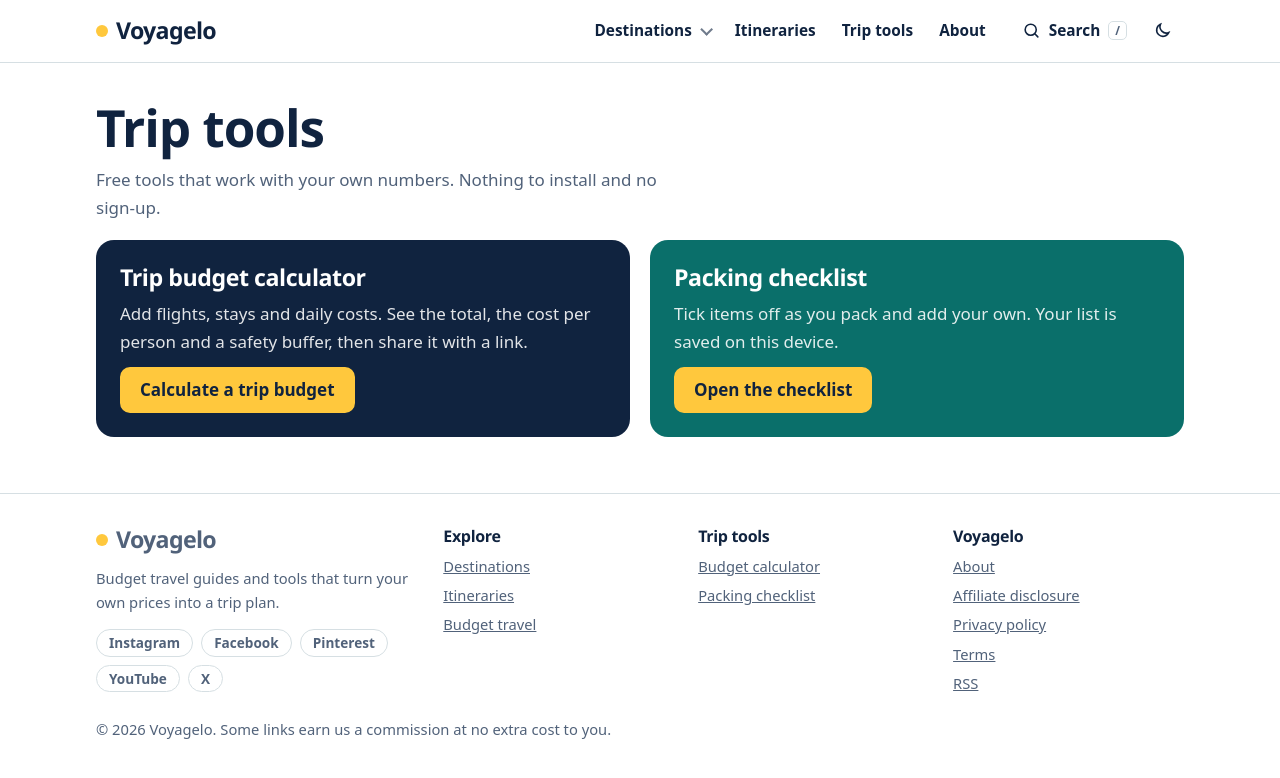
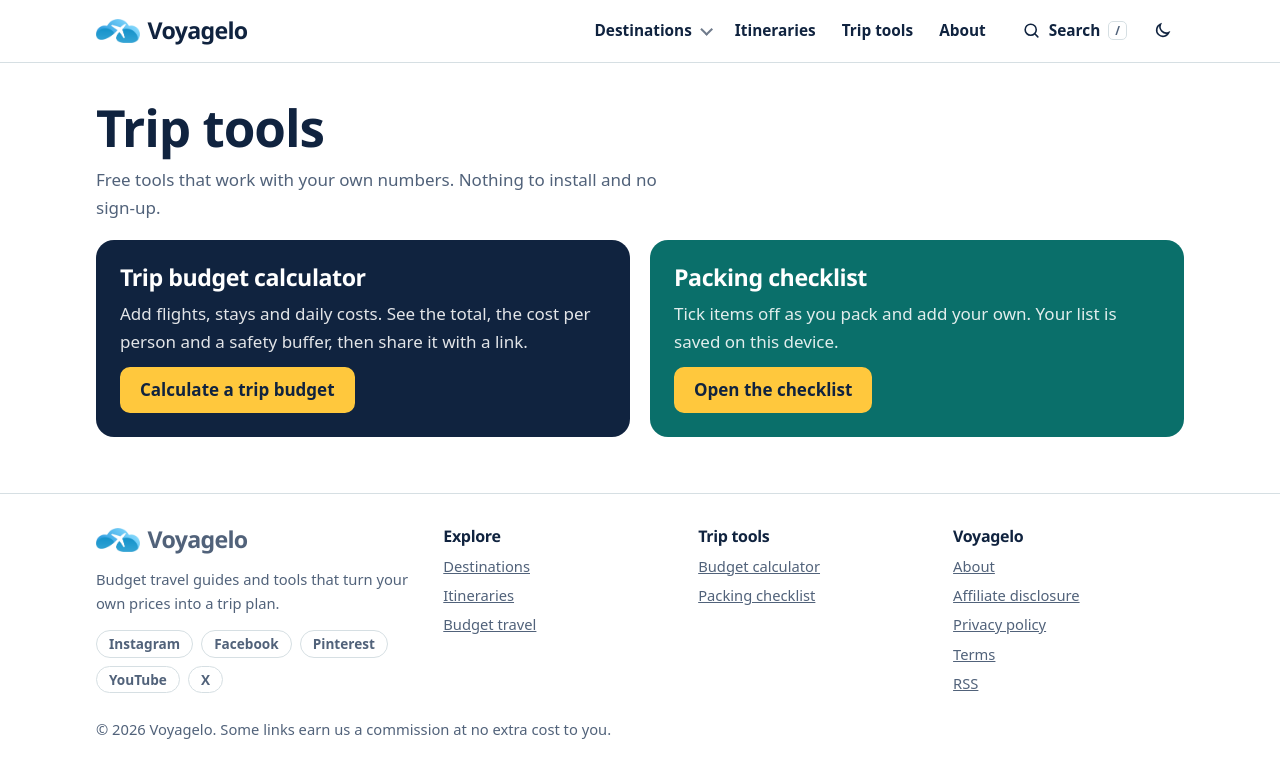
Before and after one commit to abdolife25/abdolife25.github.io, an Astro site: page /tools in a window 1280 px wide. Built offline with nearby package versions, Linux system fonts and the light colour scheme; Astro itself is replaced by a stand-in of ours.

Commit message:
Add Voyagelo logo: header, footer, favicon set, default share image
Co-Authored-By: Claude Sonnet 5.5 <noreply@anthropic.com>
Claude-Session: https://claude.ai/code/session_01QsAyHgXqZZUSfd89FHXq44

```diff
--- a/src/layouts/Base.astro
+++ b/src/layouts/Base.astro
@@ -8,7 +8,7 @@ interface Props { title: string; description?: string; path?: string; image?: st
 const { title, description = SITE.tagline, path = Astro.url.pathname, image, type = 'website', noindex = false } = Astro.props;
 const full = title === SITE.name ? `${SITE.name} | ${SITE.tagline}` : `${title} | ${SITE.name}`;
 const canonical = new URL(path, SITE.url).href;
-const img = image ? (image.startsWith('http') ? image : new URL(image, SITE.url).href) : undefined;
+const img = image ? (image.startsWith('http') ? image : new URL(image, SITE.url).href) : new URL('/images/brand/og-default.png', SITE.url).href;
 const here = Astro.url.pathname;
 const posts = await getCollection('posts');
 const counts = new Map<string, number>();
@@ -37,8 +37,11 @@ const links = [
   {img && <meta property="og:image" content={img}>}
   <meta name="twitter:card" content={img ? 'summary_large_image' : 'summary'}>
   <link rel="alternate" type="application/rss+xml" title="Voyagelo" href="/feed.xml">
-  <link rel="icon" href="/favicon.ico">
-  <script type="application/ld+json" set:html={JSON.stringify({ '@context': 'https://schema.org', '@type': 'Organization', name: SITE.name, url: SITE.url, sameAs: SITE.social.map((x) => x.url) })}></script>
+  <link rel="icon" href="/favicon.ico" sizes="48x48">
+  <link rel="icon" type="image/png" sizes="32x32" href="/images/brand/favicon-32.png">
+  <link rel="icon" type="image/png" sizes="192x192" href="/images/brand/icon-192.png">
+  <link rel="apple-touch-icon" href="/images/brand/apple-touch-icon.png">
+  <script type="application/ld+json" set:html={JSON.stringify({ '@context': 'https://schema.org', '@type': 'Organization', name: SITE.name, url: SITE.url, logo: new URL('/images/brand/icon-512.png', SITE.url).href, sameAs: SITE.social.map((x) => x.url) })}></script>
   <script is:inline>
     try { var t = localStorage.getItem('theme'); if (t) document.documentElement.dataset.theme = t; } catch (e) {}
   </script>
@@ -54,7 +57,7 @@ const links = [
   <a class="skip" href="#main">Skip to content</a>
   <header class="site-head" data-head>
     <div class="wrap">
-      <a class="brand" href="/"><i></i>Voyagelo</a>
+      <a class="brand" href="/"><img src="/images/brand/logo-mark.png" alt="" width="43" height="24">Voyagelo</a>
       <nav class="nav" aria-label="Main">
         <details class="mega" data-mega>
           <summary>Destinations</summary>
@@ -93,7 +96,7 @@ const links = [
     <div class="wrap">
       <div class="cols">
         <div>
-          <a class="brand" href="/"><i></i>Voyagelo</a>
+          <a class="brand" href="/"><img src="/images/brand/logo-mark.png" alt="" width="43" height="24">Voyagelo</a>
           <p>Budget travel guides and tools that turn your own prices into a trip plan.</p>
           <div class="social" aria-label="Voyagelo on social media">
             {SITE.social.map((x) => <a class="chip" href={x.url} target="_blank" rel="me noopener">{x.name}</a>)}
--- a/src/styles/global.css
+++ b/src/styles/global.css
@@ -29,7 +29,7 @@ h1,h2,h3{font-family:var(--display);line-height:1.12;letter-spacing:-.02em;margi
 .site-head{position:sticky;top:0;z-index:40;background:color-mix(in srgb,var(--bg) 88%,transparent);backdrop-filter:blur(10px);border-bottom:1px solid var(--line)}
 .site-head .wrap{display:flex;align-items:center;gap:12px;min-height:62px}
 .brand{font:800 1.45rem/1 var(--display);letter-spacing:-.03em;color:var(--ink);text-decoration:none;display:flex;align-items:center;gap:8px}
-.brand i{width:12px;height:12px;border-radius:50%;background:var(--sun);display:block}
+.brand img{height:24px;width:auto;display:block}
 .nav{display:flex;align-items:center;gap:2px;margin-left:auto}
 .nav a,.nav summary,.icon-btn{color:var(--ink);text-decoration:none;padding:8px 12px;border-radius:9px;font-weight:550;font-size:.96rem;cursor:pointer;background:none;border:0;list-style:none}
 .nav summary::-webkit-details-marker{display:none}
```
Also changed, not shown: public/favicon.ico, public/images/brand/apple-touch-icon.png (added), public/images/brand/avatar-1080.png (added), public/images/brand/favicon-32.png (added), public/images/brand/favicon-48.png (added), public/images/brand/icon-192.png (added), public/images/brand/icon-512.png (added), public/images/brand/logo-full.png (added), public/images/brand/logo-mark.png (added), public/images/brand/og-default.png (added).
